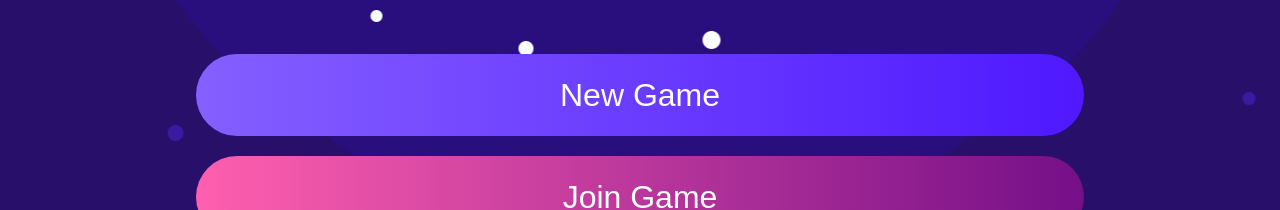
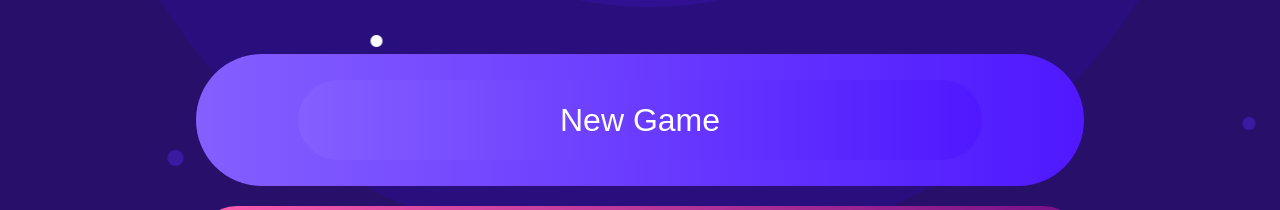
Before and after one commit to ravil-96/trivia-quack, a React app in the folder client/: page / in a window 1280 px wide. Shown: the part 989-1199 px from the top of the page. Built offline with nearby package versions, Linux system fonts and the light colour scheme; a web font is replaced by a local one.

Commit message:
comment out createRoom logic

```diff
--- a/client/src/layout/NewGame/index.js
+++ b/client/src/layout/NewGame/index.js
@@ -5,17 +5,17 @@ import { useHistory } from 'react-router-dom';
 const NewGame = () => {
     const history = useHistory();
 
-    const createRoom = async () => {
-        try {
-            let { data } = await axios.post("http.localhost:3000/games");
-            console.log(data);
-            history.push(`/game/${data.data.insertedId}`)
-        } catch (err) {
-            console.warn(err);
-        }
-    }
+    // const createRoom = async () => {
+    //     try {
+    //         let { data } = await axios.post("http://localhost:3000/games");
+    //         console.log(data);
+    //         history.push(`/game/${data.id}`)
+    //     } catch (err) {
+    //         console.warn(err);
+    //     }
+    // }
 
-    return <button onClick={createRoom} style={{backgroundColor: "transparent", borderStyle: "none", color: "white"}}>New Game</button>
+    return <a href="/create" className="new-game-button" >New Game</a>
 }
 
 export default NewGame;
```
